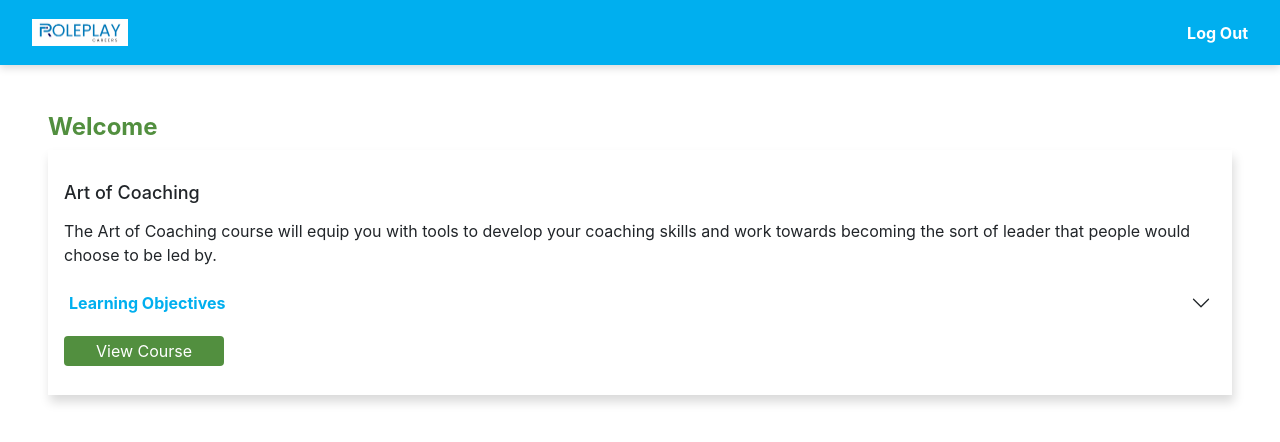
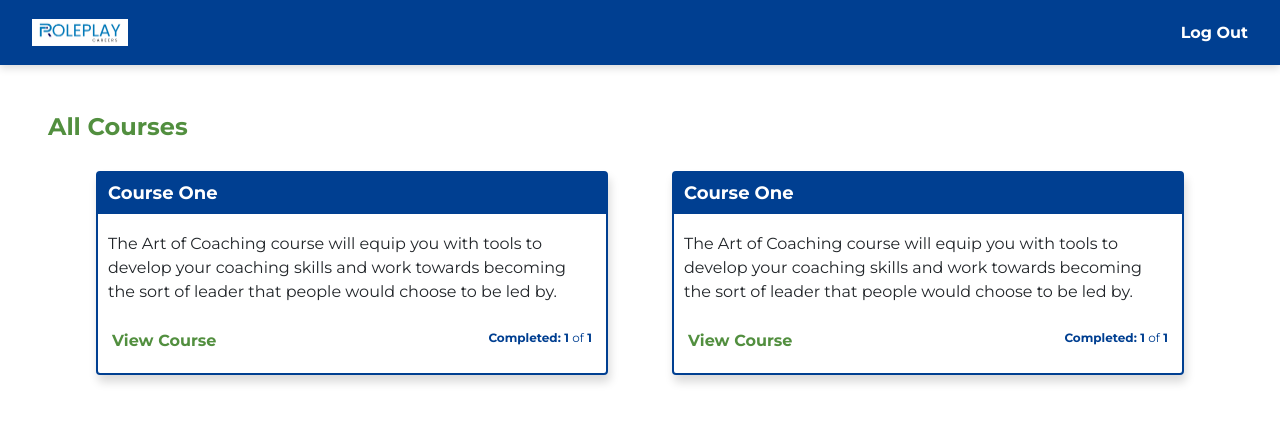
Before and after one commit to doyinDev1/Customer_Service, a React (Create React App) app: page /learn in a window 1280 px wide. Shown: the top 442 px of the page. Built offline with nearby package versions, Linux system fonts and the light colour scheme.

Commit message:
added course card

```diff
--- a/public/index.html
+++ b/public/index.html
@@ -15,7 +15,7 @@
 			crossorigin="anonymous"
 		/>
 		<link
-			href="https://fonts.googleapis.com/css2?family=Poppins:wght@300;400;700&display=swap"
+			href="https://fonts.googleapis.com/css2?family=Montserrat:wght@400;500;700&display=swap"
 			rel="stylesheet"
 		/>
 		<link rel="stylesheet" href="https://fonts.googleapis.com/icon?family=Material+Icons" />
--- a/src/App.js
+++ b/src/App.js
@@ -1,6 +1,7 @@
 import { Route, Routes } from 'react-router-dom';
 import Learn from './components/pages/Learn/Learn';
 import Login from './components/pages/Login/Login';
+import ViewCourse from './components/pages/ViewCourse/ViewCourse';
 
 function App() {
 	return (
@@ -8,6 +9,7 @@ function App() {
 			<Routes>
 				<Route exact path="/" element={<Login />} />
 				<Route exact path="/learn" element={<Learn />} />
+				<Route exact path="/learn/:courseID" element={<ViewCourse />} />
 			</Routes>
 		</>
 	);
--- /dev/null
+++ b/src/components/layout/CourseCard/CourseCard.js
@@ -0,0 +1,25 @@
+import { Button } from 'react-bootstrap';
+import { Link } from 'react-router-dom';
+import classes from './CourseCard.module.css';
+
+const CourseCard = (props) => {
+	// const idStr = '9';
+	// const code = idStr.charCodeAt(0);
+	// console.log(code);
+	// const reversed = String.fromCharCode(code);
+	// console.log(reversed);
+	return (
+		<div className={classes.CourseCard}>
+			<h3 className={classes.CourseTitle}>{props.courseTitle}</h3>
+			<p className={classes.CourseDescription}>{props.courseDescription}</p>
+			<div className={classes.LinkContainer}>
+				<Link to={`/learn/${props.courseID}`}>View Course</Link>
+				<p className={classes.CourseStatus}>
+					Completed: 1 <span>of</span> 1
+				</p>
+			</div>
+		</div>
+	);
+};
+
+export default CourseCard;
--- /dev/null
+++ b/src/components/layout/CourseCard/CourseCard.module.css
@@ -0,0 +1,52 @@
+.CourseCard {
+	display: flex;
+	width: max-content;
+	/* min-width: 45%; */
+	flex-direction: column;
+	/* padding: 10px; */
+	margin: 1rem 2rem;
+	border-radius: 4px;
+	box-shadow: 2px 7px 10px rgba(0, 0, 0, 0.15);
+	border: 2px solid var(--color-primary);
+}
+
+.CourseTitle {
+	font-size: 18px;
+	font-weight: 700;
+	background-color: var(--color-primary);
+	padding: 10px;
+	color: #fff;
+}
+
+.CourseDescription {
+	font-size: 16px;
+	line-height: 1.5;
+	margin-bottom: 5px;
+	padding: 10px;
+}
+
+.CourseStatus {
+	font-size: 12px;
+	font-weight: 600;
+	color: var(--color-primary);
+}
+
+.CourseStatus span {
+	font-weight: 400;
+}
+
+.LinkContainer {
+	display: flex;
+	padding: 10px 14px;
+	justify-content: space-between;
+	/* align-items: center; */
+}
+
+.LinkContainer a {
+	color: var(--color-green);
+	font-weight: 700;
+}
+
+.LinkContainer a:hover {
+	color: var(--color-primary);
+}
--- a/src/components/layout/UserHeader/UserHeader.module.css
+++ b/src/components/layout/UserHeader/UserHeader.module.css
@@ -5,9 +5,8 @@
 	height: 65px;
 	box-shadow: 0 3px 8px rgba(0, 0, 0, 0.15);
 	padding: 10px 2rem;
-	background-color: #00afef;
+	background-color: var(--color-primary);
 }
-
 
 .UserHeader img {
 	height: 100%;
--- a/src/components/pages/Learn/Learn.js
+++ b/src/components/pages/Learn/Learn.js
@@ -5,6 +5,7 @@ import { Link } from 'react-router-dom';
 // import { CloseOutlined } from '@material-ui/icons';
 import { Button, Accordion } from 'react-bootstrap';
 import { Toaster } from 'react-hot-toast';
+import CourseCard from '../../layout/CourseCard/CourseCard';
 
 const Learn = () => {
 	return (
@@ -12,9 +13,9 @@ const Learn = () => {
 			<UserHeader />
 
 			<section className={classes.MainSection}>
-				<h2>Welcome </h2>
-				<div className={classes.CourseInfo}>
-					<h3>Art of Coaching</h3>
+				<h2 className={classes.PageHeader}>All Courses </h2>
+				{/* <div className={classes.CourseInfo}>
+					<h3>Course 1</h3>
 					<p>
 						The Art of Coaching course will equip you with tools to develop your coaching skills and
 						work towards becoming the sort of leader that people would choose to be led by.{' '}
@@ -29,11 +30,25 @@ const Learn = () => {
 							</Accordion.Body>
 						</Accordion.Item>
 					</Accordion>
-					{/* <ProgressBar now={50} label={`Progress: ${0} of 7 - ${0}%`} /> */}
+					<ProgressBar now={50} label={`Progress: ${0} of 7 - ${0}%`} />
 					<div className={classes.ButtonContainer}>
 						<Link to="/">View Course</Link>
-						{/* <Button>Download Certificate</Button> */}
+						<Button>Download Certificate</Button>
 					</div>
+				</div> */}
+				<div className={classes.CourseContainer}>
+					<CourseCard
+						courseTitle="Course One"
+						courseDescription="The Art of Coaching course will equip you with tools to develop your coaching skills and
+						work towards becoming the sort of leader that people would choose to be led by."
+						courseID="3"
+					/>
+					<CourseCard
+						courseTitle="Course One"
+						courseDescription="The Art of Coaching course will equip you with tools to develop your coaching skills and
+						work towards becoming the sort of leader that people would choose to be led by."
+						courseID="3"
+					/>
 				</div>
 
 				{/* {loading && <Loader />}
--- a/src/components/pages/Learn/Learn.module.css
+++ b/src/components/pages/Learn/Learn.module.css
@@ -1,24 +1,24 @@
 .MainSection {
 	margin: 1rem 2rem;
 	padding: 2rem 1rem;
-	border-radius: 4px;
 }
 
-.MainSection h2 {
+.CourseContainer {
+	display: flex;
+	padding: 5px 1rem;
+	/* flex-wrap: wrap; */
+}
+
+.PageHeader {
 	color: var(--color-green);
 	font-weight: 700;
 	font-size: 24px;
+	/* margin-bottom: 1rem; */
 }
 
-.MainSection h3 {
-	color: var(--orange);
-	font-size: 18px;
-	margin-bottom: 1rem;
-}
-
-.MainSection p {
+/* .MainSection p {
 	margin-bottom: 0;
-}
+} */
 
 .course_duration {
 	margin: 5px 0 10px;
--- /dev/null
+++ b/src/components/pages/ViewCourse/ViewCourse.js
@@ -0,0 +1,15 @@
+import UserHeader from '../../layout/UserHeader/UserHeader';
+import classes from './ViewCourse.module.css';
+
+const ViewCourse = (props) => {
+	return (
+		<>
+			<UserHeader />
+			<div>
+				<h4>View Course</h4>
+			</div>
+		</>
+	);
+};
+
+export default ViewCourse;
--- /dev/null
+++ b/src/globalStyles/styles.module.css
@@ -0,0 +1,10 @@
+.MainSection {
+	margin: 1rem 2rem;
+	padding: 2rem 1rem;
+}
+
+.PageHeader {
+	color: var(--color-green);
+	font-weight: 700;
+	font-size: 24px;
+}
--- a/src/index.css
+++ b/src/index.css
@@ -9,14 +9,19 @@
 body {
 	margin: 0;
 	padding: 0;
-	font-family: -apple-system, BlinkMacSystemFont, 'Segoe UI', 'Roboto', 'Oxygen', 'Ubuntu',
-		'Cantarell', 'Fira Sans', 'Droid Sans', 'Helvetica Neue', sans-serif;
+	font-family: 'Montserrat', -apple-system, BlinkMacSystemFont, 'Segoe UI', 'Roboto', 'Oxygen',
+		'Ubuntu', 'Cantarell', 'Fira Sans', 'Droid Sans', 'Helvetica Neue', sans-serif;
 	-webkit-font-smoothing: antialiased;
 	-moz-osx-font-smoothing: grayscale;
 }
 
+a {
+	text-decoration: none;
+	font-family: inherit;
+}
+
 :root {
-	--color-primary: #51903f;
+	--color-primary: #003f91;
 	--color-green: #528f3f;
 	/* --color-lightBlue: #1fa3af; */
 	--color-lightBlue: #00afef;
```
Also changed, not shown: src/App.css (deleted, +0 -38 lines), src/components/pages/ViewCourse/ViewCourse.module.css (added).
